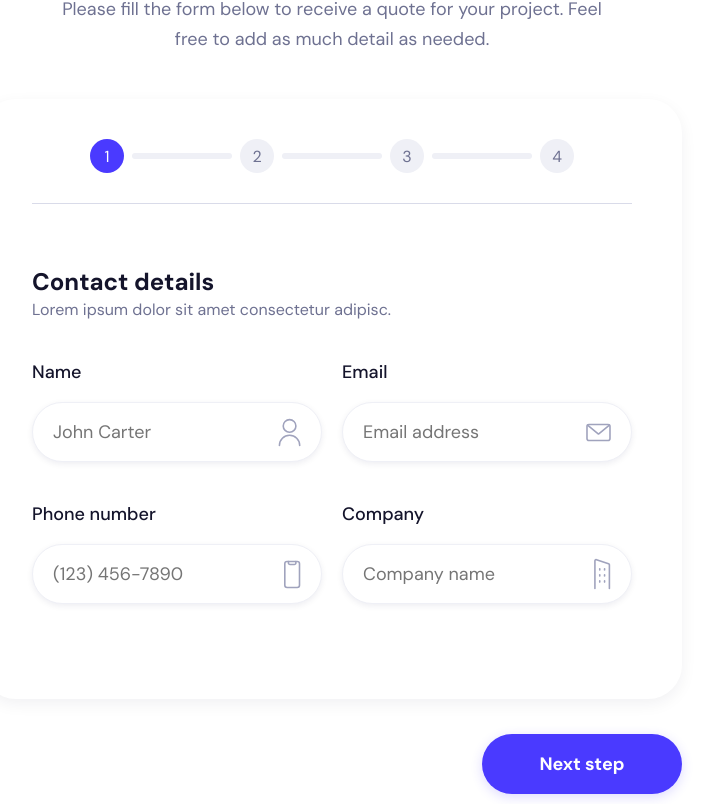
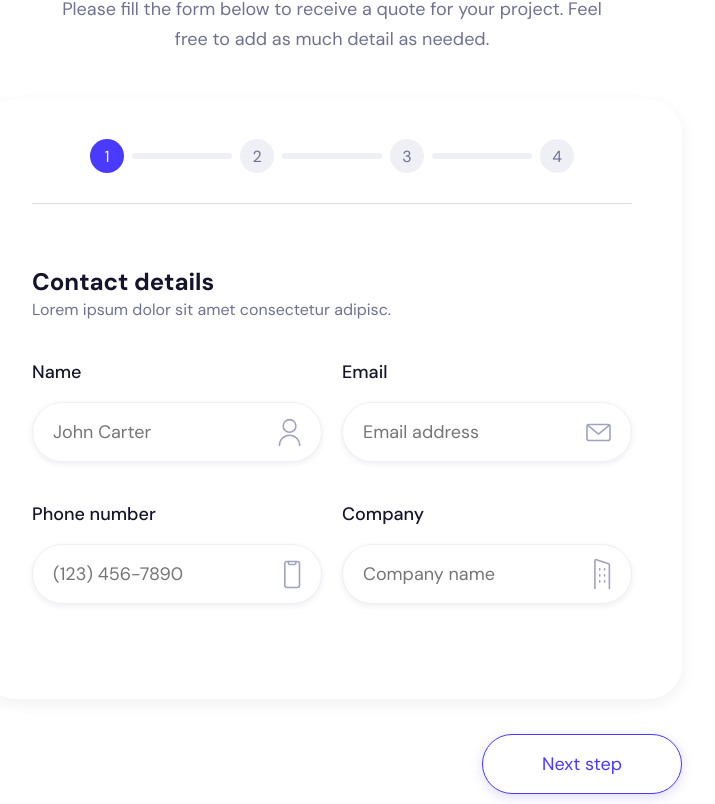
Before and after one commit to barbosadiego/multi-step-form, a React (Create React App) app: page /step_one in a window 1280 px wide. Shown: the part 172-976 px from the top of the page, without its empty margins (308-1023 px from the left). Built offline with nearby package versions, Linux system fonts and the light colour scheme.

Commit message:
fix filled prop in link button component

```diff
--- a/src/components/LinkButton.jsx
+++ b/src/components/LinkButton.jsx
@@ -1,8 +1,8 @@
 import styled from 'styled-components';
 
-const LinkButton = ({ children, fill = false, onClick }) => {
+const LinkButton = ({ children, filled = false, onClick }) => {
   return (
-    <StyledButton onClick={onClick} fill={fill}>
+    <StyledButton onClick={onClick} filled={filled}>
       {children}
     </StyledButton>
   );
@@ -20,11 +20,11 @@ const StyledButton = styled.button`
   align-items: center;
   justify-content: center;
   font-size: ${({ theme }) => theme.fontSize.title5};
-  font-weight: ${({ fill }) => (fill ? '700' : '400')};
-  background-color: ${({ fill }) => (fill ? '#4A3AFF' : '#ffffff')};
-  color: ${({ fill }) => (fill ? '#fff' : '#4A3AFF')};
+  font-weight: ${({ filled }) => (filled ? '700' : '400')};
+  background-color: ${({ filled }) => (filled ? '#4A3AFF' : '#ffffff')};
+  color: ${({ filled }) => (filled ? '#fff' : '#4A3AFF')};
   box-shadow: 0px 3px 12px rgba(74, 58, 255, 0.18);
-  border: ${({ fill }) => (fill ? 'none' : '1px solid #4A3AFF')};
+  border: ${({ filled }) => (filled ? 'none' : '1px solid #4A3AFF')};
   cursor: pointer;
 
   &:active {
```
